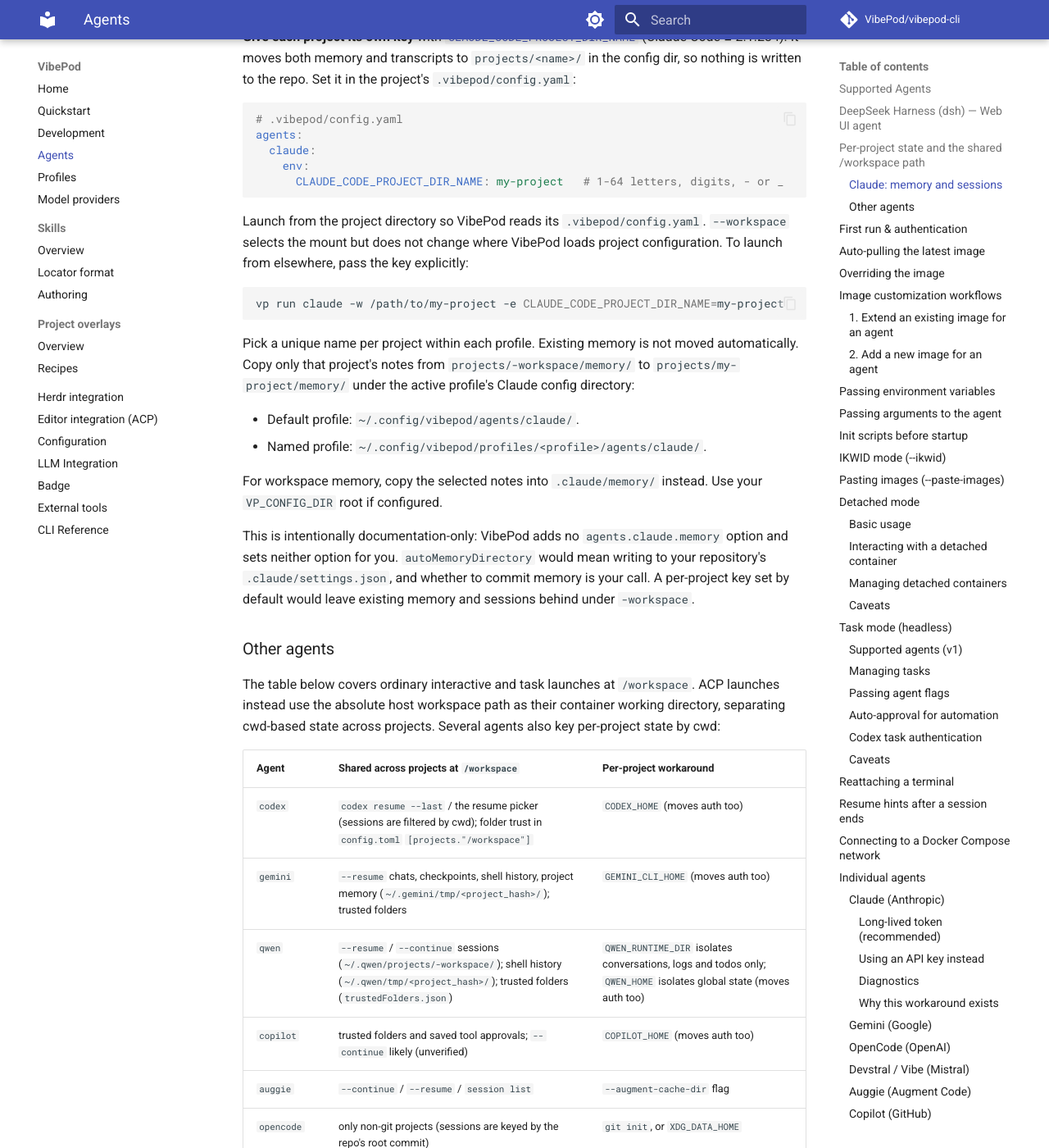
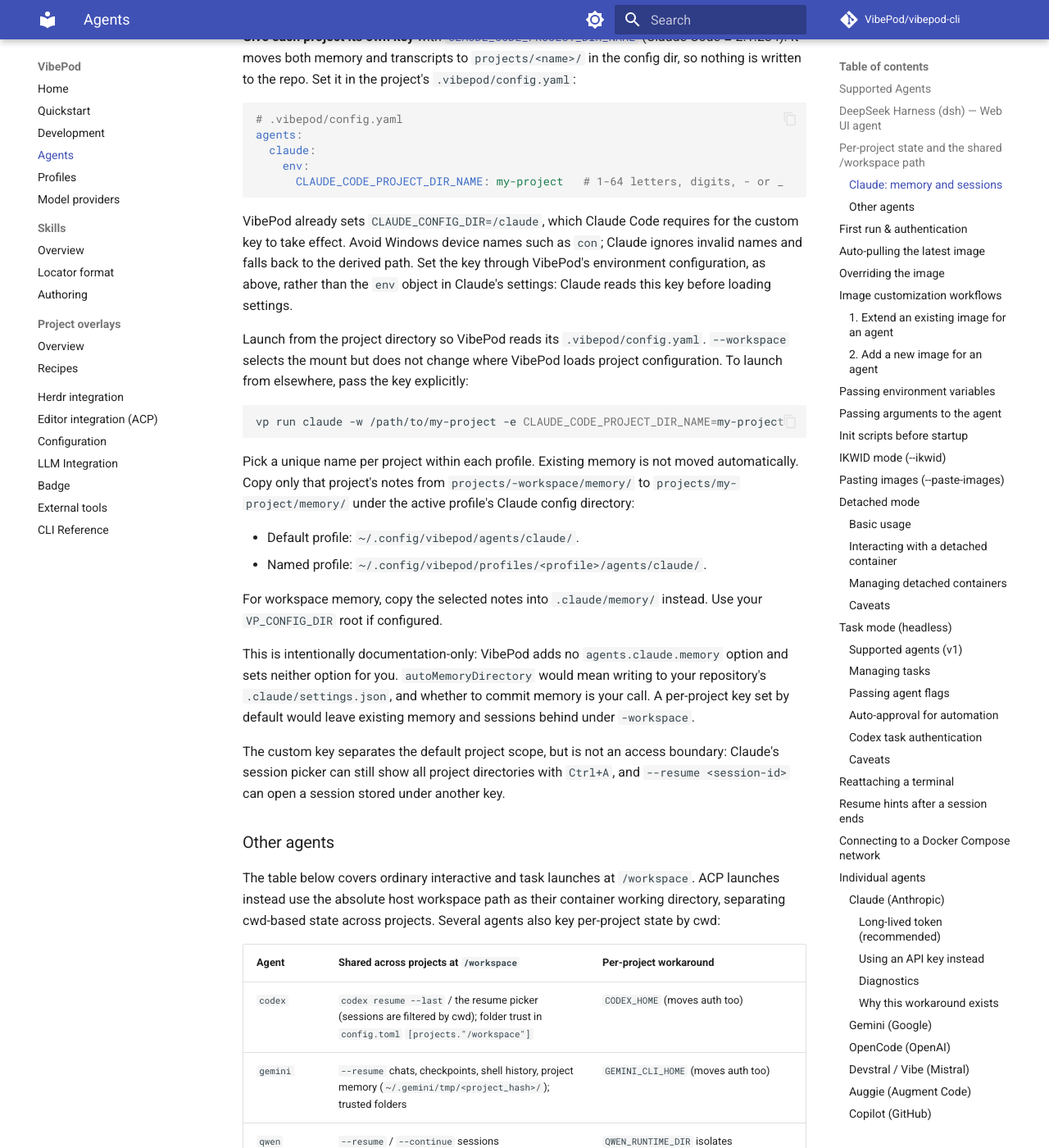
Before and after one commit to VibePod/vibepod-cli, an MkDocs documentation site: the page built from docs/agents/index.md, in a window 1280 px wide and 1400 px high, scrolled down 4650 px. Shown: the whole window at 82% size. Built offline with MkDocs 1.6.1 and Material for MkDocs 9.7.7, drawn with Linux system fonts in a browser that asks for light colours; comment, search, counter and statistics services are not loaded.

Commit message:
Document Claude project key requirements and resume scope
Rechecked all six inline findings on PR #211; the preceding commits already address them. Verify the memory setting and project key against official Claude Code documentation, and clarify startup environment requirements, invalid names and cross-key session access.

Validation: 1098 pytest tests passed, 20 skipped, 3 deselected with isolated VP_CONFIG_DIR; Ruff check and format, mypy, strict MkDocs build and git diff --check passed. An isolated vp run claude attempt exited 3 before startup because no Docker/Podman socket is available. Live memory persistence and two-project recall remain unverified; VP-154's container acceptance criterion is still outstanding.

````diff
--- a/docs/agents/index.md
+++ b/docs/agents/index.md
@@ -196,6 +196,12 @@
       CLAUDE_CODE_PROJECT_DIR_NAME: my-project   # 1-64 letters, digits, - or _
 ```
 
+VibePod already sets `CLAUDE_CONFIG_DIR=/claude`, which Claude Code requires
+for the custom key to take effect. Avoid Windows device names such as `con`;
+Claude ignores invalid names and falls back to the derived path. Set the key
+through VibePod's environment configuration, as above, rather than the `env`
+object in Claude's settings: Claude reads this key before loading settings.
+
 Launch from the project directory so VibePod reads its `.vibepod/config.yaml`.
 `--workspace` selects the mount but does not change where VibePod loads project
 configuration. To launch from elsewhere, pass the key explicitly:
@@ -220,6 +226,10 @@
 to your repository's `.claude/settings.json`, and whether to commit memory is
 your call. A per-project key set by default would leave existing memory and
 sessions behind under `-workspace`.
+
+The custom key separates the default project scope, but is not an access
+boundary: Claude's session picker can still show all project directories with
+`Ctrl+A`, and `--resume <session-id>` can open a session stored under another key.
 
 ### Other agents
 
````
